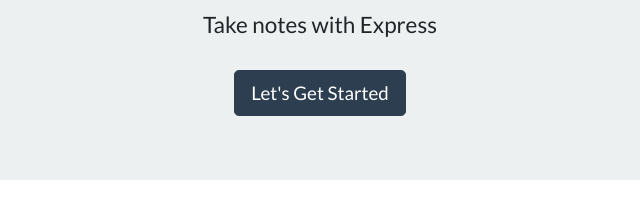
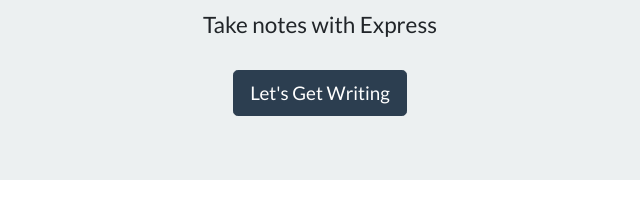
Before and after one commit to jlhickey/Note-Taker, a website: page public/assets/index.html in a window 1280 px wide. Shown: the part 295-514 px from the top of the page, 320-960 px from the left. Drawn offline with nearby package versions, Linux system fonts and the light colour scheme; no server answers.

Commit message:
Update index.html

```diff
--- a/public/assets/index.html
+++ b/public/assets/index.html
@@ -18,7 +18,7 @@
     <div style="margin-top: 80px;" class="jumbotron text-center">
       <h1 class="display-4">Joanne's Note Taker <span role="img" aria-label="Memo">📝</span></h1>
       <h4 class="mt-4">Take notes with Express</h4>
-      <a class="btn btn-primary btn-lg mt-4" href="/notes" role="button">Let's Get Started</a>
+      <a class="btn btn-primary btn-lg mt-4" href="/notes" role="button">Let's Get Writing</a>
     </div>
   </div>
   <script src="/assets/js/index.js"></script>
```
